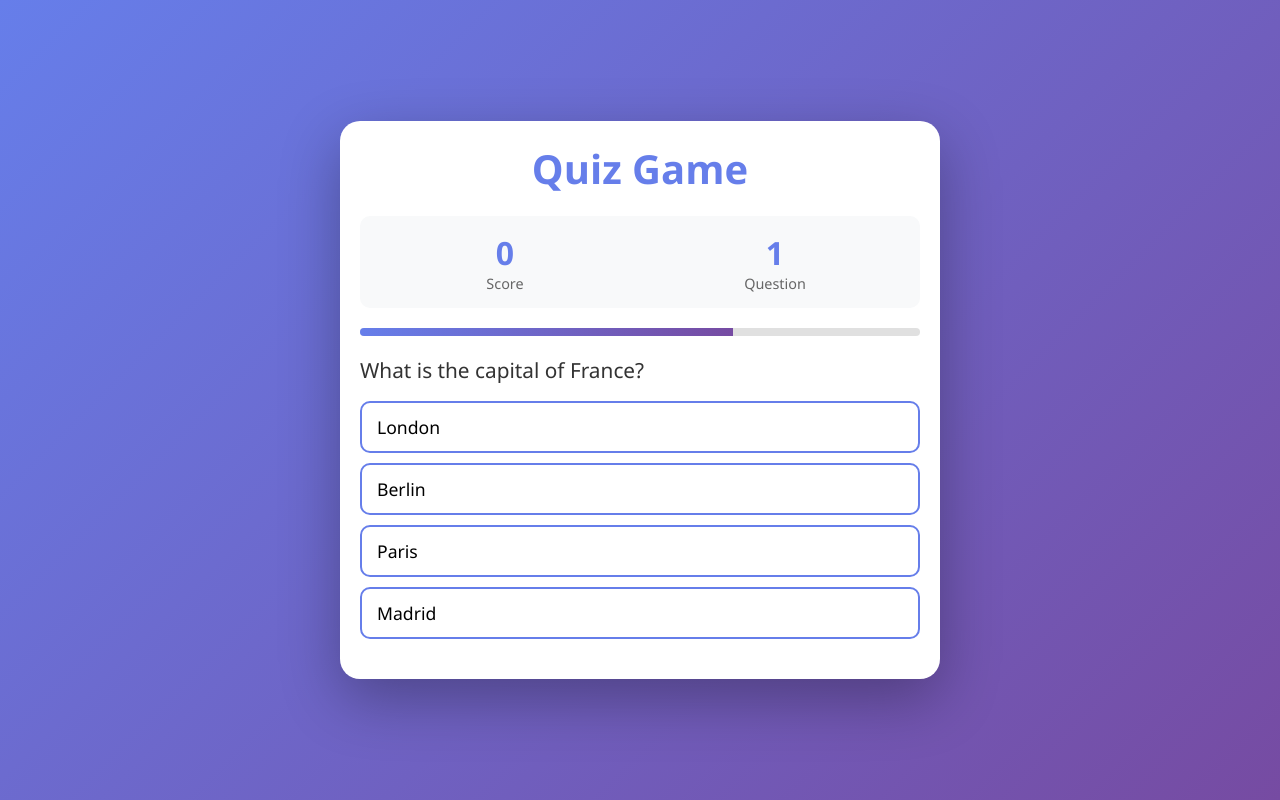
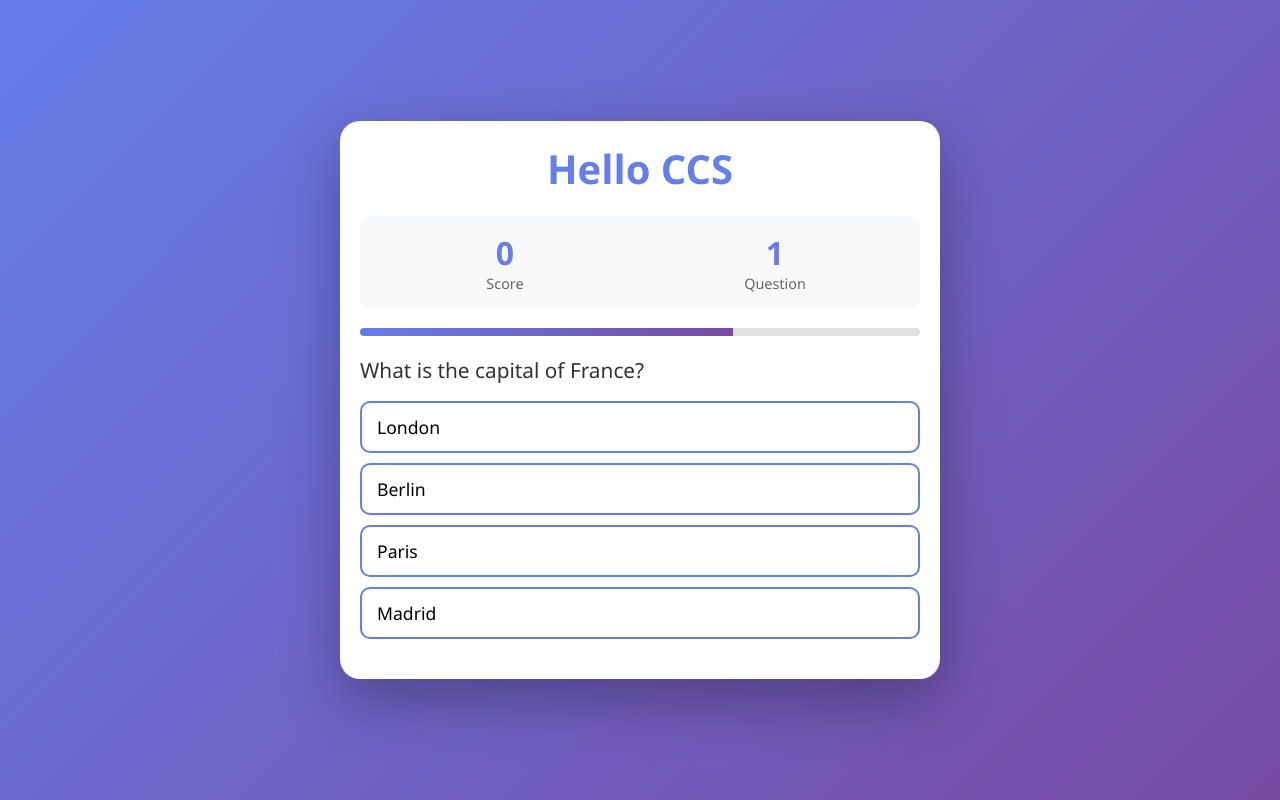
Before and after one commit to MarkJosephFernandez/QuizGame, a plain HTML site: page index.html in a window 1280 px wide. Drawn offline with Linux system fonts and the light colour scheme.

Commit message:
new update the ccs gamee!!

```diff
--- a/index.html
+++ b/index.html
@@ -303,7 +303,9 @@
 
 <body>
     <div class="container">
-        <h1>Quiz Game</h1>
+        <h1>Hello CCS
+
+        </h1>
 
         <div id="gameArea">
             <div class="stats">
```
